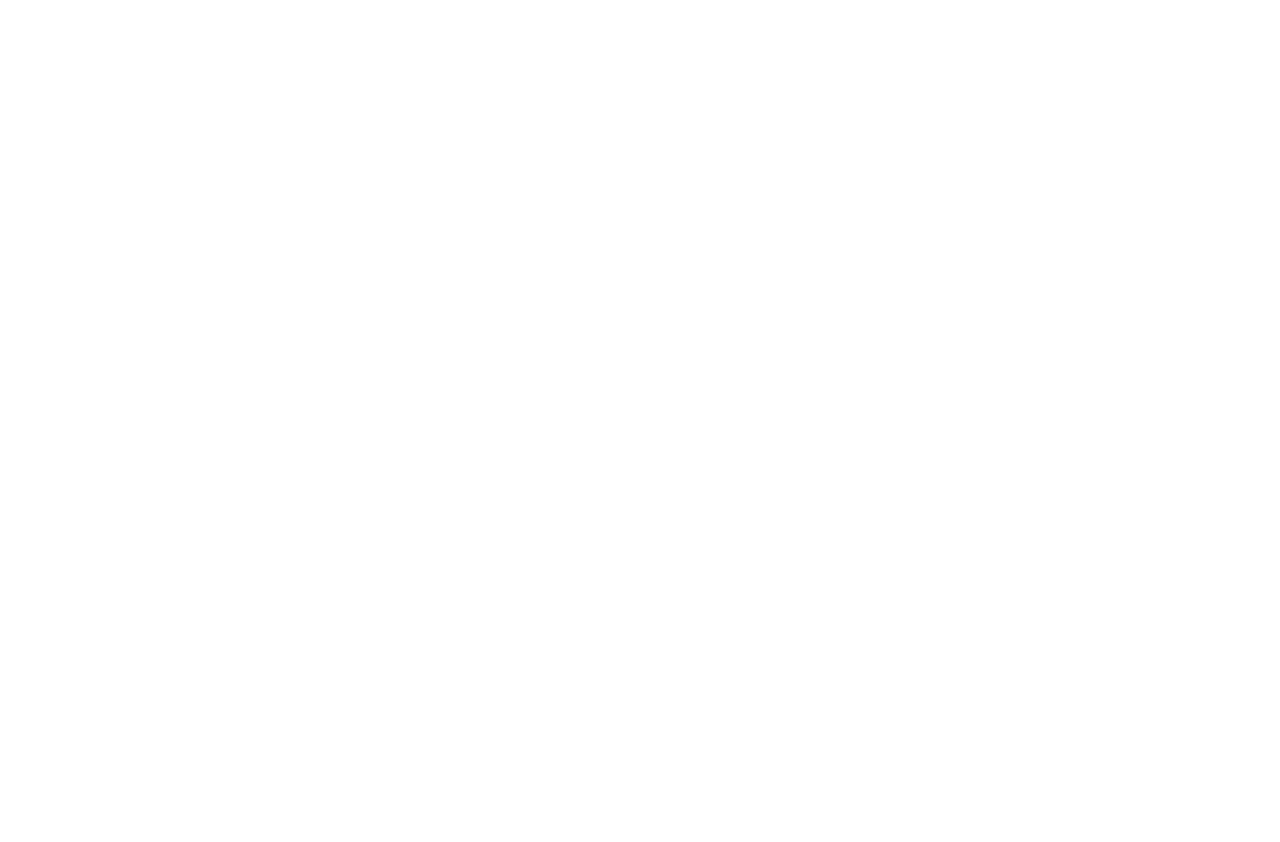
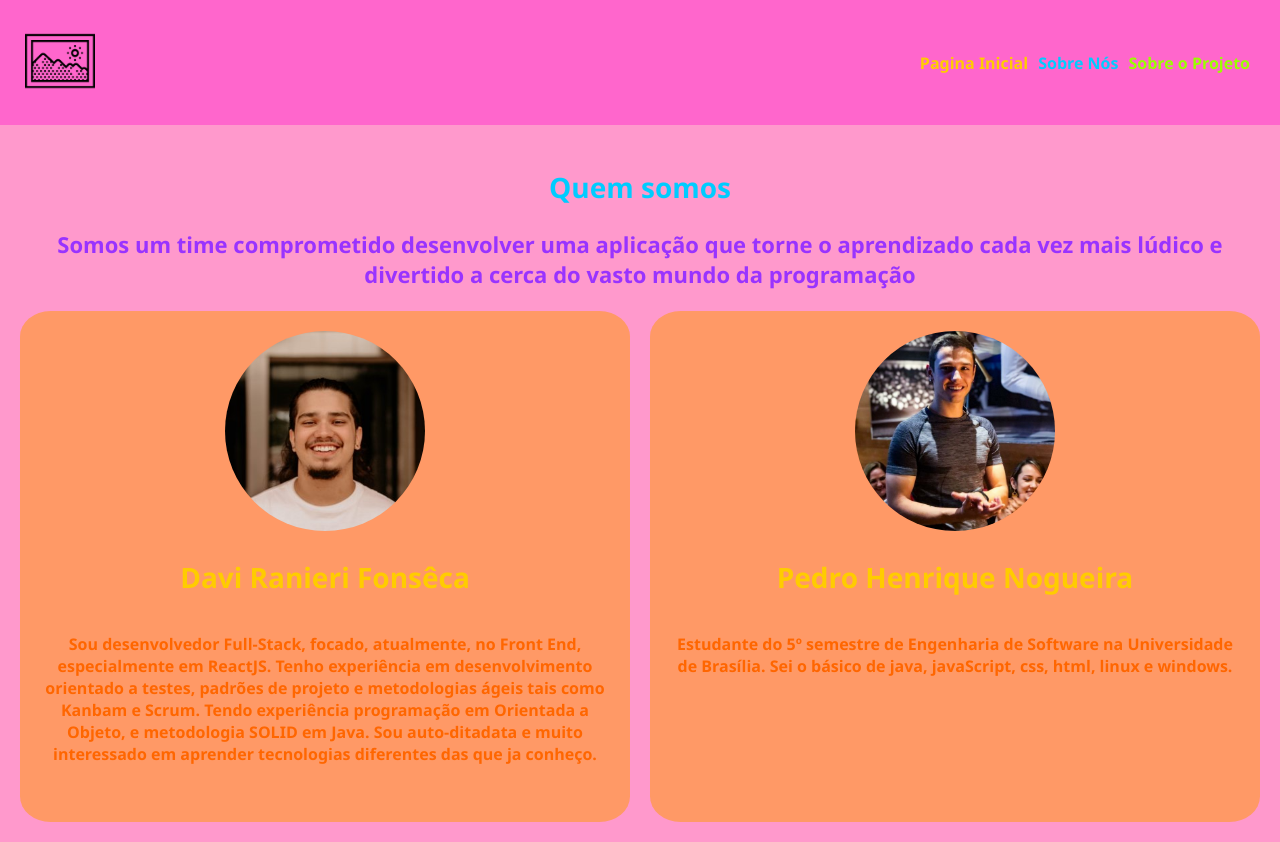
Before and after one commit to projeto-de-algoritmos/Greed_HuffTree-Explorer, a React (Create React App) app: page /Greed_HuffTree-Explorer/about-us in a window 1280 px wide. Before the commit this address had no page. Before the commit the page ends 800 px from the top, so only its background shows below. Built offline with nearby package versions, Linux system fonts and the light colour scheme.

Commit message:
consertando as rotas

```diff
--- a/src/App.js
+++ b/src/App.js
@@ -10,9 +10,9 @@ function App() {
   return (
     <div className="App">
       <Routes>
-        <Route path='/' element={<Main />} />
-        <Route path='/about-us' element={<AboutUs />} />
-        <Route path='/about-the-project' element={<AboutTheProject />} />
+        <Route path='/Greed_HuffTree-Explorer' element={<Main />} />
+        <Route path='/Greed_HuffTree-Explorer/about-us' element={<AboutUs />} />
+        <Route path='/Greed_HuffTree-Explorer/about-the-project' element={<AboutTheProject />} />
       </Routes>
     </div>
   );
--- a/src/components/Header.js
+++ b/src/components/Header.js
@@ -12,9 +12,9 @@ export default function Header() {
                     <img src={logo} alt="site-logo" />
                 </div>
                 <div className="nav-links">
-                    <div onClick={() => navigate('/')}>Pagina Inicial</div>
-                    <div onClick={() => navigate('/about-us')}>Sobre Nós</div>
-                    <div onClick={() => navigate('/about-the-project')}>Sobre o Projeto</div>
+                    <div onClick={() => navigate('/Greed_HuffTree-Explorer')}>Pagina Inicial</div>
+                    <div onClick={() => navigate('/Greed_HuffTree-Explorer/about-us')}>Sobre Nós</div>
+                    <div onClick={() => navigate('/Greed_HuffTree-Explorer/about-the-project')}>Sobre o Projeto</div>
                 </div>
             </nav>
         </header>
```
